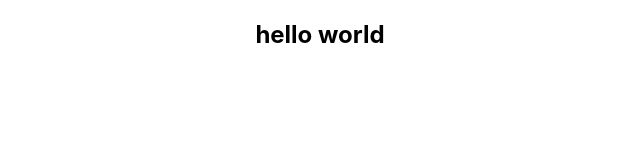
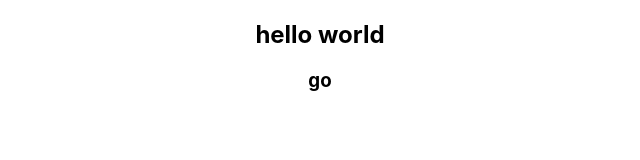
Before and after one commit to AnimeshMondol/Phone-kini--React-App-, a React (Create React App) app: page / in a window 1280 px wide. Shown: the top 160 px of the page, without its empty margins (320-960 px from the left). Built offline with nearby package versions, Linux system fonts and the light colour scheme.

Commit message:
first commit

```diff
--- a/src/App.js
+++ b/src/App.js
@@ -4,6 +4,7 @@ function App() {
   return (
     <div className="App">
       <h2>hello world</h2>
+      <h3>go</h3>
     </div>
   );
 }
```
